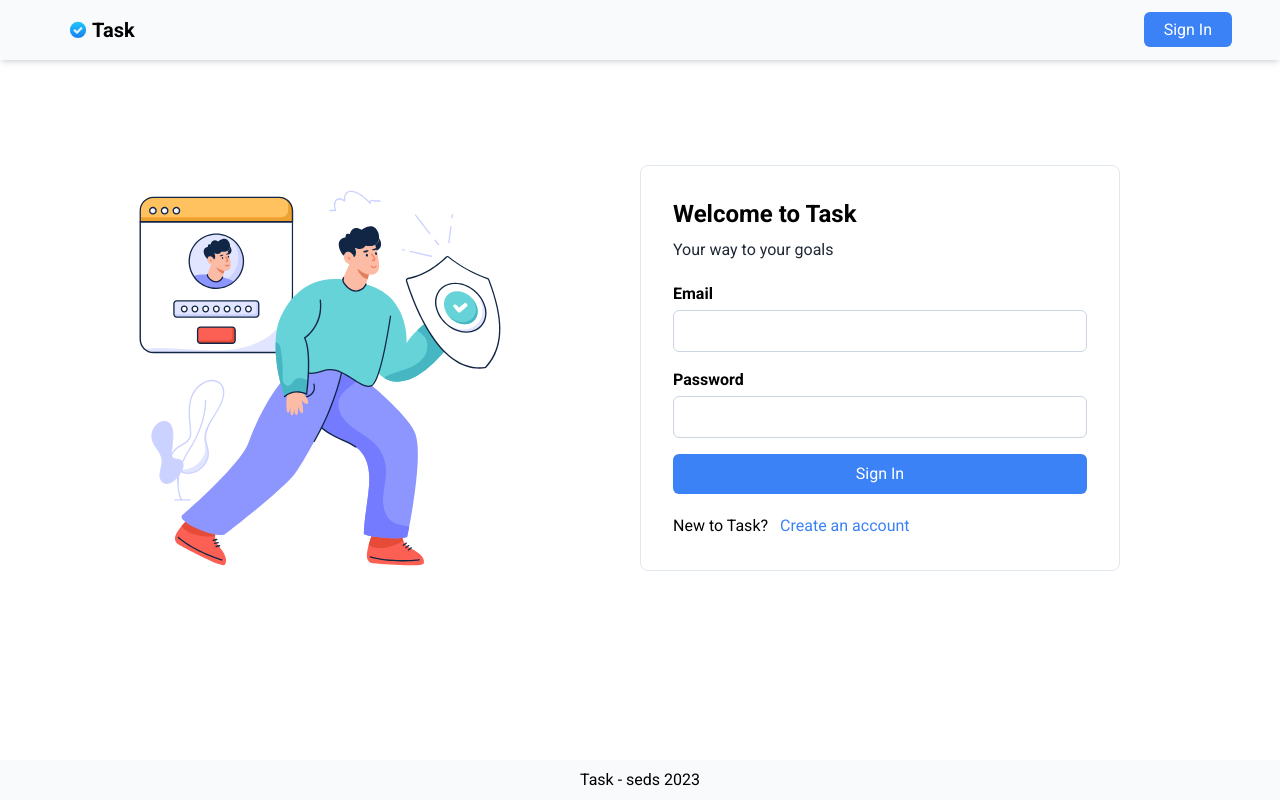
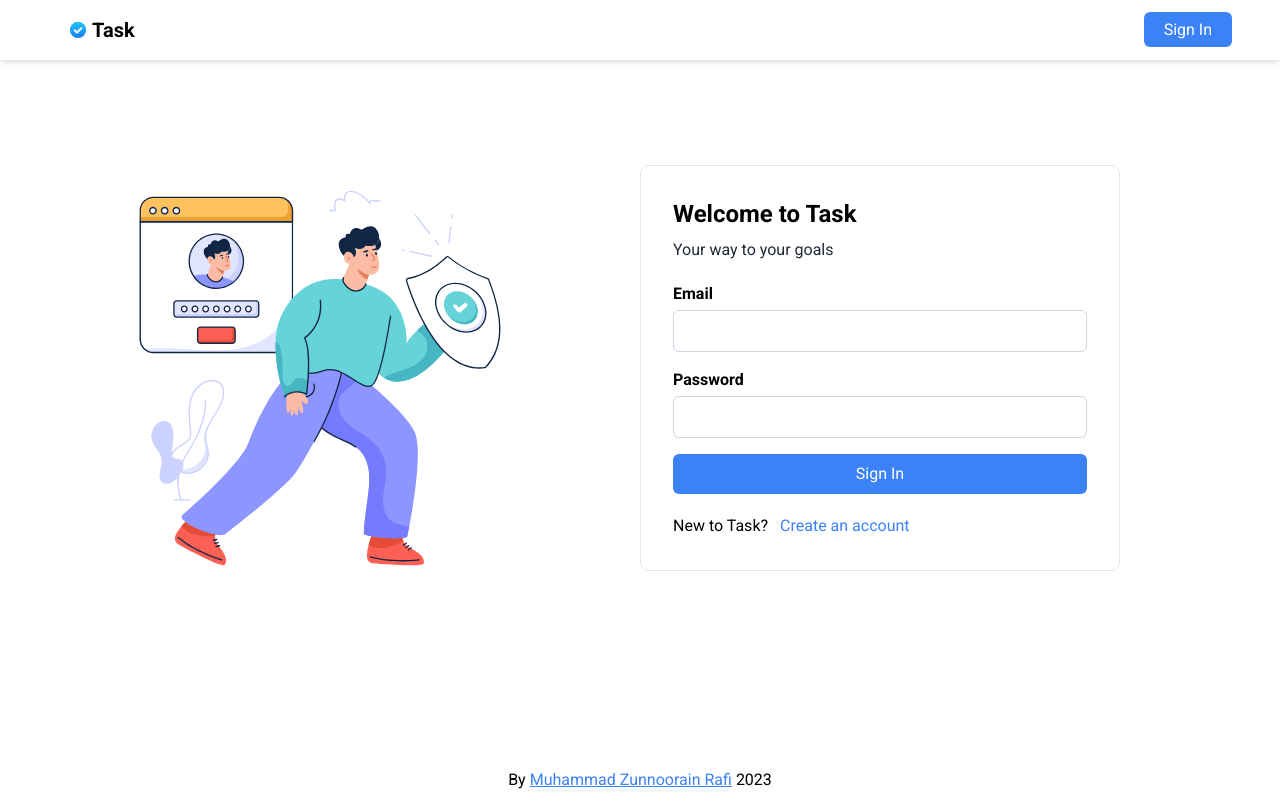
Before and after one commit to MuhammadZunnoorainRafi/job-task, a React (Vite) app in the folder frontend/: page /signIn in a window 1280 px wide. Built offline with nearby package versions, Linux system fonts and the light colour scheme; what @radix-ui/themes would draw is missing.

Commit message:
animation added and completed

```diff
--- a/frontend/package.json
+++ b/frontend/package.json
@@ -10,6 +10,7 @@
     "preview": "vite preview"
   },
   "dependencies": {
+    "@formkit/auto-animate": "^0.8.1",
     "@hookform/resolvers": "^3.3.2",
     "@radix-ui/themes": "^2.0.2",
     "@reduxjs/toolkit": "^2.0.1",
--- a/frontend/src/components/Footer.tsx
+++ b/frontend/src/components/Footer.tsx
@@ -1,5 +1,17 @@
 function Footer() {
-  return <div className="py-2 text-center bg-slate-50">Task - seds 2023</div>;
+  return (
+    <div className="py-2 text-center flex gap-1 items-center justify-center">
+      By{' '}
+      <a
+        className="text-blue-500 underline"
+        href="https://zunnoorain.vercel.app/"
+        target="_blank"
+      >
+        Muhammad Zunnoorain Rafi
+      </a>
+      <p>2023</p>
+    </div>
+  );
 }
 
 export default Footer;
--- a/frontend/src/components/Navbar.tsx
+++ b/frontend/src/components/Navbar.tsx
@@ -1,5 +1,5 @@
 import { Button, DropdownMenu } from '@radix-ui/themes';
-import { Link, useLocation } from 'react-router-dom';
+import { Link } from 'react-router-dom';
 import { useAppDispatch, useAppSelector } from '../hooks/RTKhooks';
 import { logoutUser } from '../slice/authSlice';
 
@@ -7,7 +7,7 @@ function Navbar() {
   const { user } = useAppSelector((store) => store.authReducer);
   const dispatch = useAppDispatch();
   return (
-    <div className="px-12 py-4 shadow-md bg-slate-50 flex items-center justify-between">
+    <div className="px-12 py-4 shadow-md  flex items-center justify-between">
       <div className="flex items-center px-5 gap-1 ">
         <img className="h-5 w-5" alt="logo image error" src="/vite.svg" />
         <h1 className="font-semibold text-xl">Task</h1>
--- a/frontend/src/components/TaskUI.tsx
+++ b/frontend/src/components/TaskUI.tsx
@@ -35,9 +35,16 @@ function TaskUI({ task }: { task: TaskStats }) {
                 />
               </div>
 
-              <DropdownMenu.Item onClick={() => mutate(task._id)} color="red">
+              <Button
+                variant="ghost"
+                color="red"
+                onClick={() => {
+                  mutate(task._id);
+                  setIsOpen(false);
+                }}
+              >
                 Delete
-              </DropdownMenu.Item>
+              </Button>
             </DropdownMenu.Content>
           </DropdownMenu.Root>
         </div>
--- a/frontend/src/pages/Tasks.tsx
+++ b/frontend/src/pages/Tasks.tsx
@@ -2,10 +2,11 @@ import TaskForm from '../components/TaskForm';
 import { useGetTaskQuery } from '../hooks/taskQueryHooks';
 import TaskUI from '../components/TaskUI';
 import { TaskStats } from '../utils/types';
+import { useAutoAnimate } from '@formkit/auto-animate/react';
 
 function Tasks() {
   const { data, isPending } = useGetTaskQuery();
-
+  const [parent] = useAutoAnimate();
   return (
     <div className="max-w-3xl mx-auto space-y-5">
       <div className="flex items-center justify-between pb-1 border-b border-slate-300">
@@ -18,7 +19,7 @@ function Tasks() {
       {isPending ? (
         <p>Loading...</p>
       ) : data ? (
-        <div className="space-y-3">
+        <div ref={parent} className="space-y-3">
           {data.map((task: TaskStats) => {
             return <TaskUI key={task._id} task={task} />;
           })}
```
Also changed, not shown: 1 other file (tests, documents, lock files or other folders).
